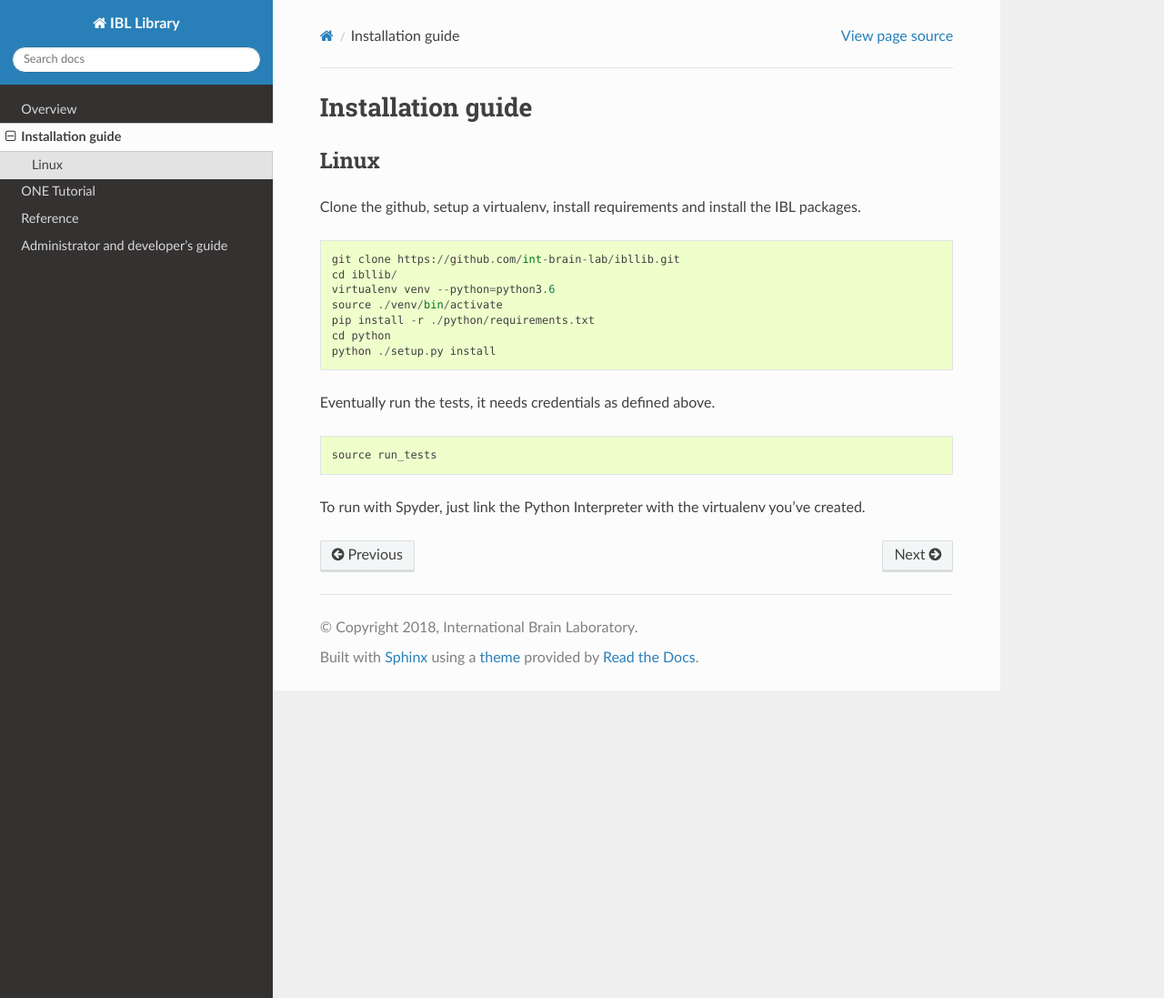
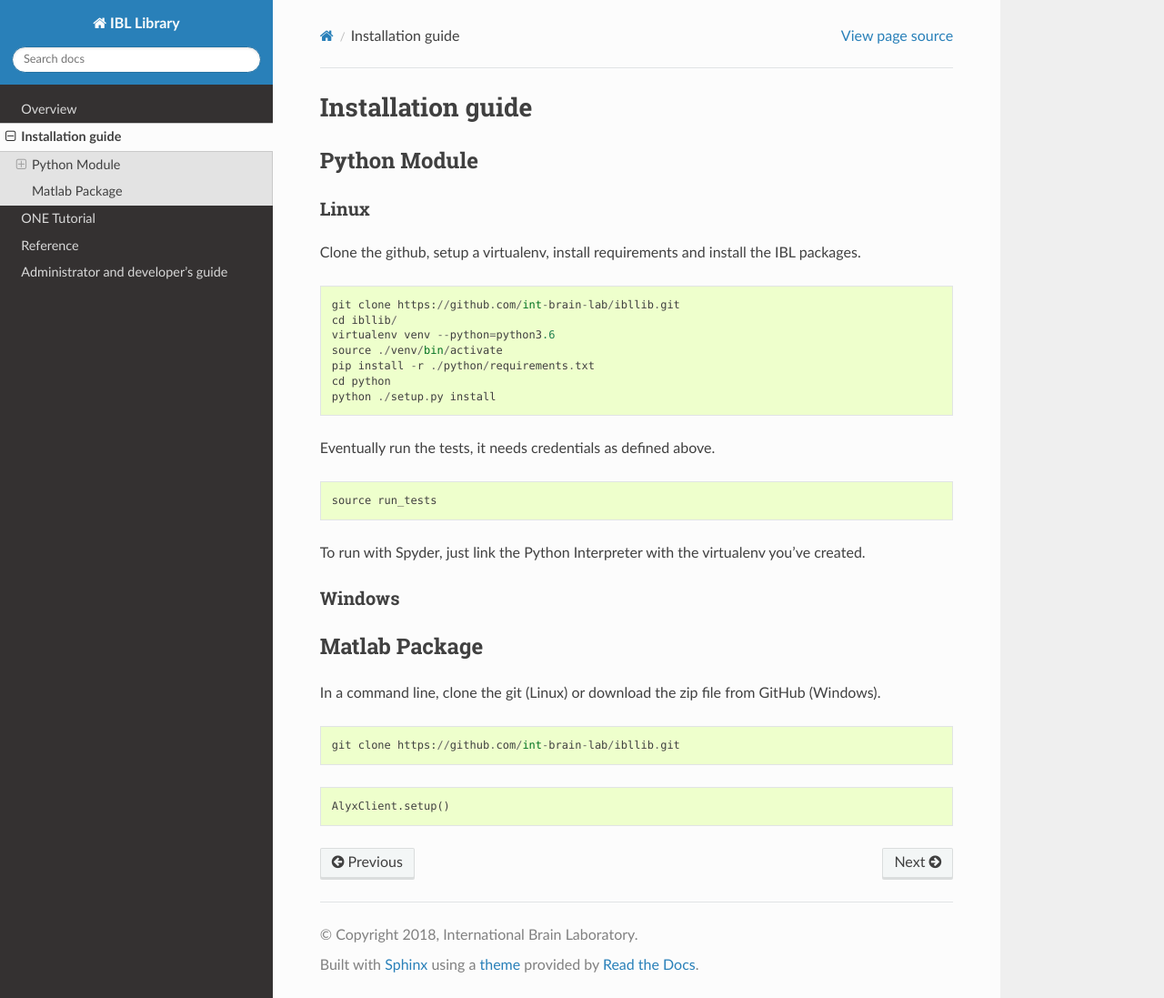
Before and after one commit to int-brain-lab/ibllib, a Sphinx documentation site: the page built from docs/02_installation.md, in a window 1280 px wide and 1097 px high. Shown: the whole window at 91% size. Built offline with Sphinx 7.4.7 and the Read the Docs theme 2.0.0, drawn with Linux system fonts in a browser that asks for light colours.

Commit message:
Linux Install Docs

````diff
--- a/docs/02_installation.md
+++ b/docs/02_installation.md
@@ -1,5 +1,6 @@
 # Installation guide
-## Linux
+## Python Module
+### Linux
 Clone the github, setup a virtualenv, install requirements and install the IBL packages.
 ```
 git clone https://github.com/int-brain-lab/ibllib.git
@@ -17,3 +18,15 @@ source run_tests
 ```
 
 To run with Spyder, just link the Python Interpreter with the virtualenv you've created.
+
+### Windows
+
+## Matlab Package
+In a command line, clone the git (Linux) or download the zip file from GitHub (Windows).
+```
+git clone https://github.com/int-brain-lab/ibllib.git
+```
+
+```matlab
+AlyxClient.setup()
+```
````
Also changed, not shown: README.md (+9 -2 lines), 3 other files.
